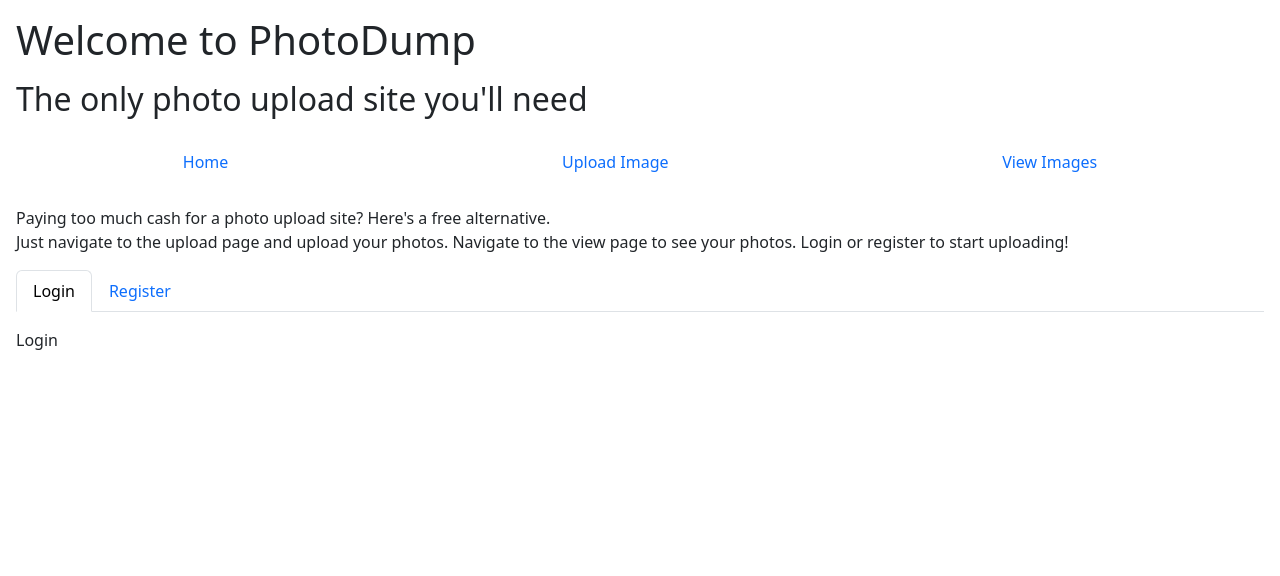
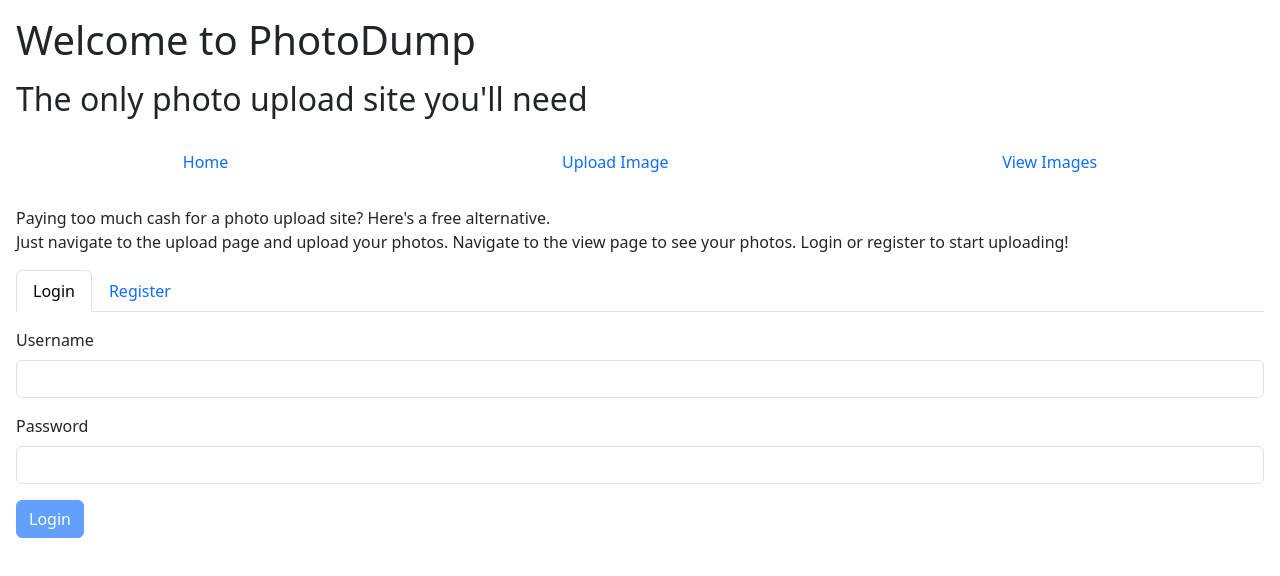
Before and after one commit to dmcet/photo-dump-frontend, a React (Vite) app: page /login in a window 1280 px wide. Shown: the top 576 px of the page. Built offline with nearby package versions, Linux system fonts and the light colour scheme.

Commit message:
storing and retrieval of access token also works

```diff
--- a/src/pages/LoginForm.tsx
+++ b/src/pages/LoginForm.tsx
@@ -1,3 +1,96 @@
+import {type ChangeEvent, type FormEvent, useState} from "react";
+import axios from "axios";
+
+interface LoginData {
+    username: string;
+    password: string;
+}
+
 export default function LoginForm() {
-    return <div className="m-3">Login</div>
+    const [loginData, setLoginData] = useState<LoginData>(
+        {
+            username: '',
+            password: ''
+        }
+    )
+
+    const [status, setStatus] = useState<string | null>(null)
+
+    const handleChange = (e: ChangeEvent<HTMLInputElement>) => {
+        const {name, value} = e.target;
+        setLoginData(
+            {
+                ...loginData,
+                [name]: value
+            }
+        );
+    }
+
+    const handleSubmit = (e: FormEvent<HTMLFormElement>) => {
+        e.preventDefault();
+
+        console.log('Form submitted:', loginData);
+        axios({
+            method: 'POST',
+            url: 'http://localhost:8080/api/v1/user/login',
+            data: loginData
+        }).then(
+            response => {
+                console.log('Response:', response);
+                setStatus('Login successful!');
+                localStorage.setItem('access_token', response.data.access_token);
+                console.log('Token:', localStorage.getItem('access_token'));
+            },
+            error => {
+                console.log('Error:', error);
+                setStatus('Login failed!');
+            }
+        )
+    }
+
+    const determineButtonClass = () => {
+        if (!loginData.username || !loginData.password ) {
+            return "btn btn-primary disabled";
+        }
+
+        return "btn btn-primary";
+    }
+
+    const statusOrNothing = () => {
+        if (status) {
+            return <div className="alert">{status}</div>
+        }
+        return null;
+    }
+
+    return (
+        <>
+            <form onSubmit={handleSubmit} className="m-3">
+                <div className="mb-3">
+                    <label htmlFor="username" className="form-label">Username</label>
+                    <input
+                        type="text"
+                        className="form-control"
+                        id="username"
+                        name="username"
+                        value={loginData.username}
+                        onChange={handleChange}
+                    />
+                </div>
+                <div className="mb-3">
+                    <label htmlFor="password" className="form-label">Password</label>
+                    <input
+                        type="password"
+                        className="form-control"
+                        id="password"
+                        name="password"
+                        value={loginData.password}
+                        onChange={handleChange}
+                    />
+                </div>
+                <button type="submit" className={determineButtonClass()}>Login</button>
+            </form>
+            {statusOrNothing()}
+        </>
+    )
 }
```
